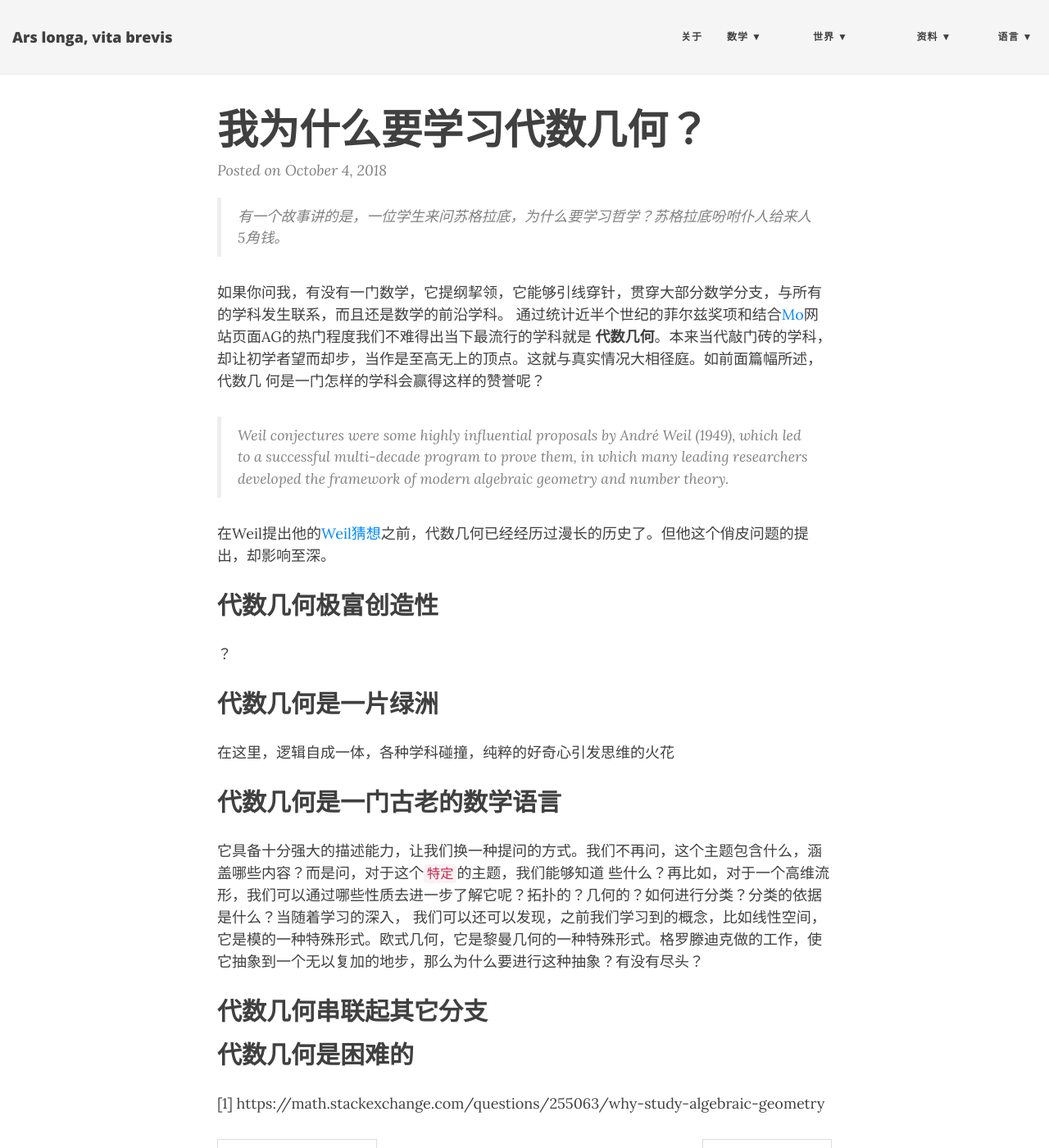
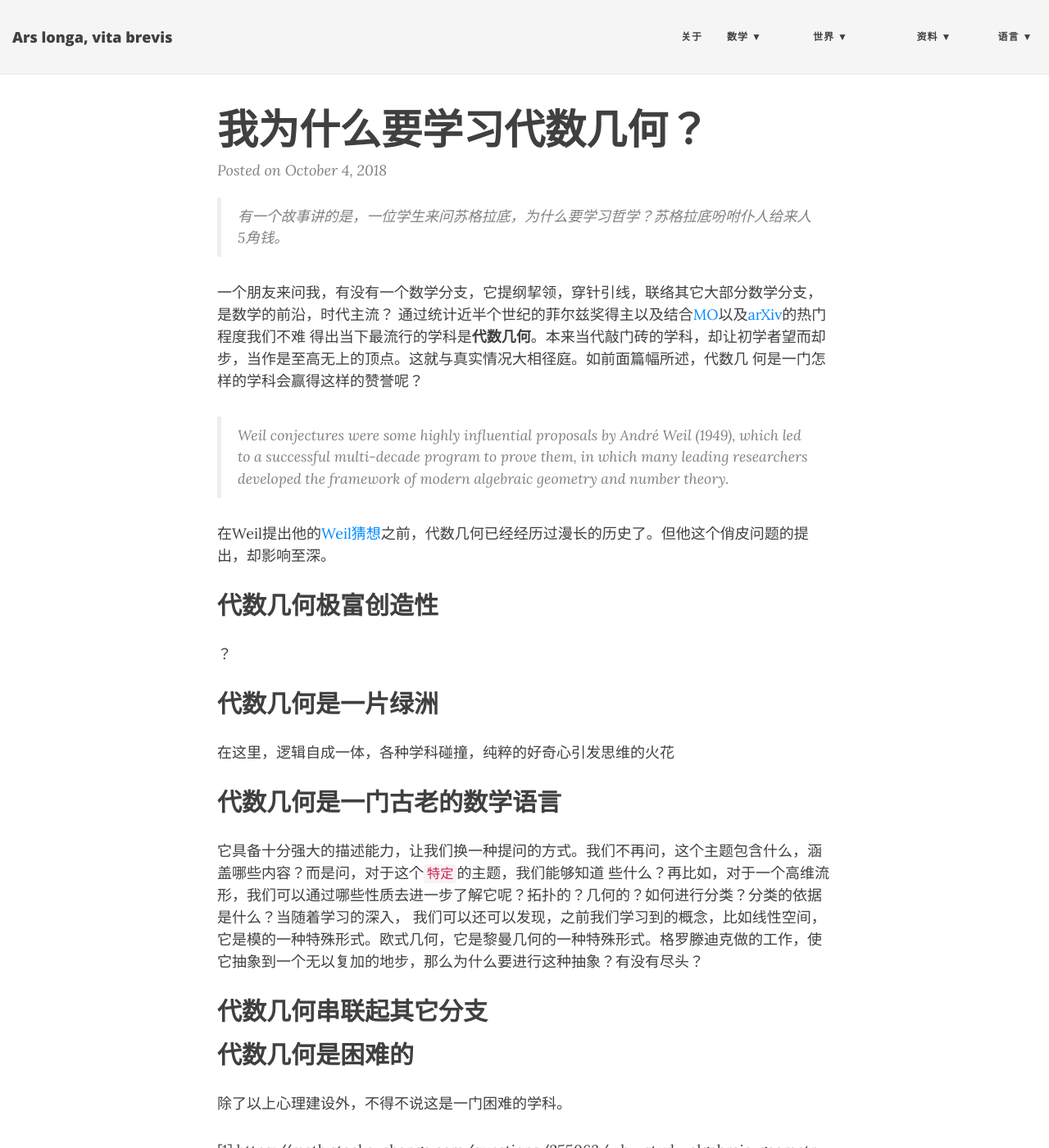
Before and after one commit to ZionPi/zionpi.github.io, a Jekyll site: the page built from _posts/2018-10-04-why-you-should-learn-algebraic-geometry.md, in a window 1280 px wide and 1400 px high. Shown: the whole window at 82% size. Built offline with Jekyll 4.4.1, drawn with Linux system fonts in a browser that asks for light colours; nearby versions of some CDN libraries.

Commit message:
Update 2018-10-04-why-you-should-learn-algebraic-geometry.md

```diff
--- a/_posts/2018-10-04-why-you-should-learn-algebraic-geometry.md
+++ b/_posts/2018-10-04-why-you-should-learn-algebraic-geometry.md
@@ -4,9 +4,9 @@ title: 我为什么要学习代数几何？
 ---
 >有一个故事讲的是，一位学生来问苏格拉底，为什么要学习哲学？苏格拉底吩咐仆人给来人5角钱。
 
-如果你问我，有没有一门数学，它提纲挈领，它能够引线穿针，贯穿大部分数学分支，与所有的学科发生联系，而且还是数学的前沿学科。
-通过统计近半个世纪的菲尔兹奖项和结合[Mo](https://mathoverflow.net/)网站页面AG的热门程度我们不难得出当下最流行的学科就是
-**代数几何**。本来当代敲门砖的学科，却让初学者望而却步，当作是至高无上的顶点。这就与真实情况大相径庭。如前面篇幅所述，代数几
+一个朋友来问我，有没有一个数学分支，它提纲挈领，穿针引线，联络其它大部分数学分支，是数学的前沿，时代主流？
+通过统计近半个世纪的菲尔兹奖得主以及结合[MO](https://mathoverflow.net/)以及[arXiv](https://arxiv.org/)的热门程度我们不难
+得出当下最流行的学科是**代数几何**。本来当代敲门砖的学科，却让初学者望而却步，当作是至高无上的顶点。这就与真实情况大相径庭。如前面篇幅所述，代数几
 何是一门怎样的学科会赢得这样的赞誉呢？
 
 >  Weil conjectures were some highly influential proposals by André Weil (1949), which led to a successful multi-decade program to prove them, in which many leading researchers developed the framework of modern algebraic geometry and number theory.
@@ -28,6 +28,6 @@ title: 我为什么要学习代数几何？
 
 
 ## 代数几何是困难的
-
+除了以上心理建设外，不得不说这是一门困难的学科。
 
 [1] https://math.stackexchange.com/questions/255063/why-study-algebraic-geometry
```
